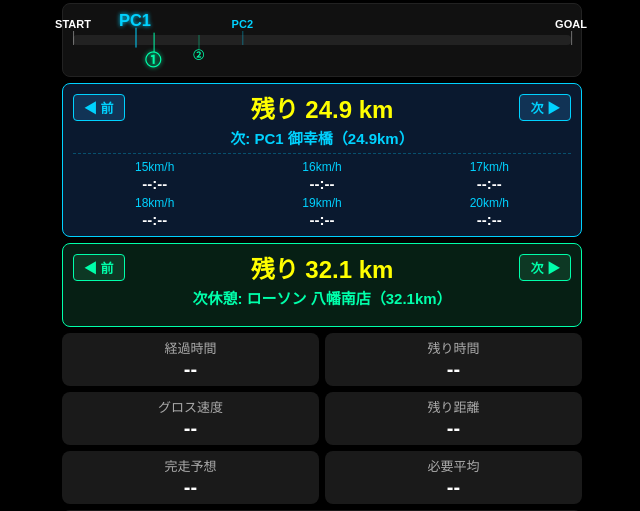
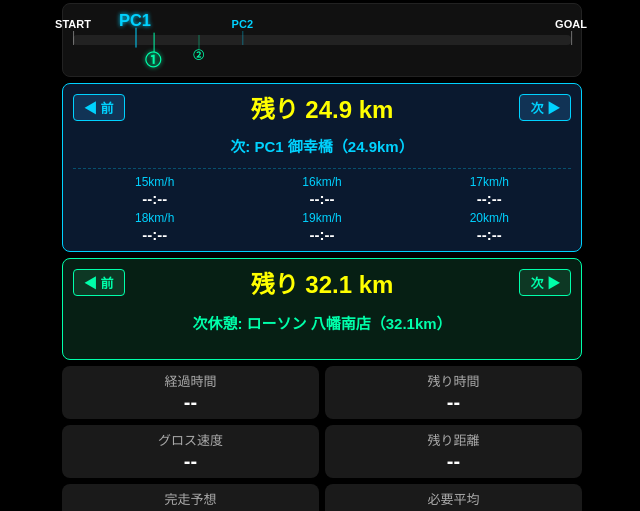
Before and after one commit to inoga246-ship-it/BRM2, a plain HTML site: page index.html in a window 1280 px wide. Shown: the part 118-629 px from the top of the page, without its empty margins (318-958 px from the left). Drawn offline with Linux system fonts and the light colour scheme.

Commit message:
index.html

```diff
--- a/index.html
+++ b/index.html
@@ -351,7 +351,7 @@ input[type="datetime-local"] {
   border-radius: 8px;
   padding: 6px 10px 8px 10px;
   margin-bottom: 6px;
-  min-height: 144px;
+  min-height: 162px;
   display: flex;
   flex-direction: column;
   justify-content: space-between;
@@ -383,14 +383,18 @@ input[type="datetime-local"] {
   cursor: pointer;
   flex: 1;
 }
-/* 下段：チェックポイント名エリア */
+/* 下段：チェックポイント名エリア（2行40pxに完全固定） */
 .pc-bottom-title-row {
   width: 100%;
   text-align: center;
   margin-bottom: 6px;
   border-bottom: 1px dashed rgba(0, 210, 255, 0.3);
   padding-bottom: 4px;
-  min-height: 22px;
+  height: 40px;
+  min-height: 40px;
+  display: flex;
+  align-items: center;
+  justify-content: center;
   cursor: pointer;
 }
 .pc-title-label {
@@ -398,7 +402,8 @@ input[type="datetime-local"] {
   font-size: 15px;
   font-weight: bold;
   line-height: 1.3;
-  word-break: break-all;
+  word-break: keep-all;
+  overflow-wrap: anywhere;
 }
 
 
@@ -410,7 +415,7 @@ input[type="datetime-local"] {
   border-radius: 8px;
   padding: 6px 10px 8px 10px;
   margin-bottom: 6px;
-  min-height: 84px;
+  min-height: 102px;
   display: flex;
   flex-direction: column;
   justify-content: space-between;
@@ -442,12 +447,16 @@ input[type="datetime-local"] {
   cursor: pointer;
   flex: 1;
 }
-/* 下段：店舗名表示エリア */
+/* 下段：店舗名表示エリア（2行40pxに完全固定） */
 .shop-bottom-title-row {
   width: 100%;
   text-align: center;
   margin-top: 2px;
-  min-height: 22px;
+  height: 40px;
+  min-height: 40px;
+  display: flex;
+  align-items: center;
+  justify-content: center;
   cursor: pointer;
 }
 .shop-title-label {
@@ -455,7 +464,8 @@ input[type="datetime-local"] {
   font-size: 15px;
   font-weight: bold;
   line-height: 1.3;
-  word-break: break-all;
+  word-break: keep-all;
+  overflow-wrap: anywhere;
 }
 
 
@@ -515,7 +525,7 @@ body.shop-off .title { font-size: 15px; }
 body.shop-off #distance { font-size: 25px !important; }
 body.shop-off .current-time-display { font-size: 25px; }
 body.shop-off .value { font-size: 23px; }
-body.shop-off .full-width-pc-card { padding: 10px 10px 12px 10px; min-height: 170px; }
+body.shop-off .full-width-pc-card { padding: 10px 10px 12px 10px; min-height: 188px; }
 body.shop-off .pc-distance-display { font-size: 28px !important; }
 body.shop-off .pc-title-label { font-size: 17px; }
 body.shop-off .speed-td { font-size: 17px; }
@@ -803,7 +813,7 @@ distance.addEventListener("blur", () => {
    Googleマップ検索処理
    ======================================================== */
 function searchOnGoogleMap(keyword) {
-  if (!mapDblClickToggle.checked) return; // スイッチOFFの時は機能無効化
+  if (!mapDblClickToggle.checked) return;
   if (!keyword || keyword.includes("ゴール") || keyword.includes("登録なし") || keyword.includes("---")) return;
   const url = "https://www.google.com/maps/search/?api=1&query=" + encodeURIComponent(keyword);
   window.open(url, '_blank');
@@ -895,8 +905,8 @@ savedListsSelect.addEventListener("change", () => {
     const data = lists[selectedName];
     pcInput.value = data.pc || "";
     shopInput.value = data.shop || "";
-    isPcNavigating = false;
-    isShopNavigating = false;
+    isPcUserNavigating = false;
+    isShopUserNavigating = false;
     update(true);
     alert("「" + selectedName + "」のデータを読み込みました。");
   }
```
